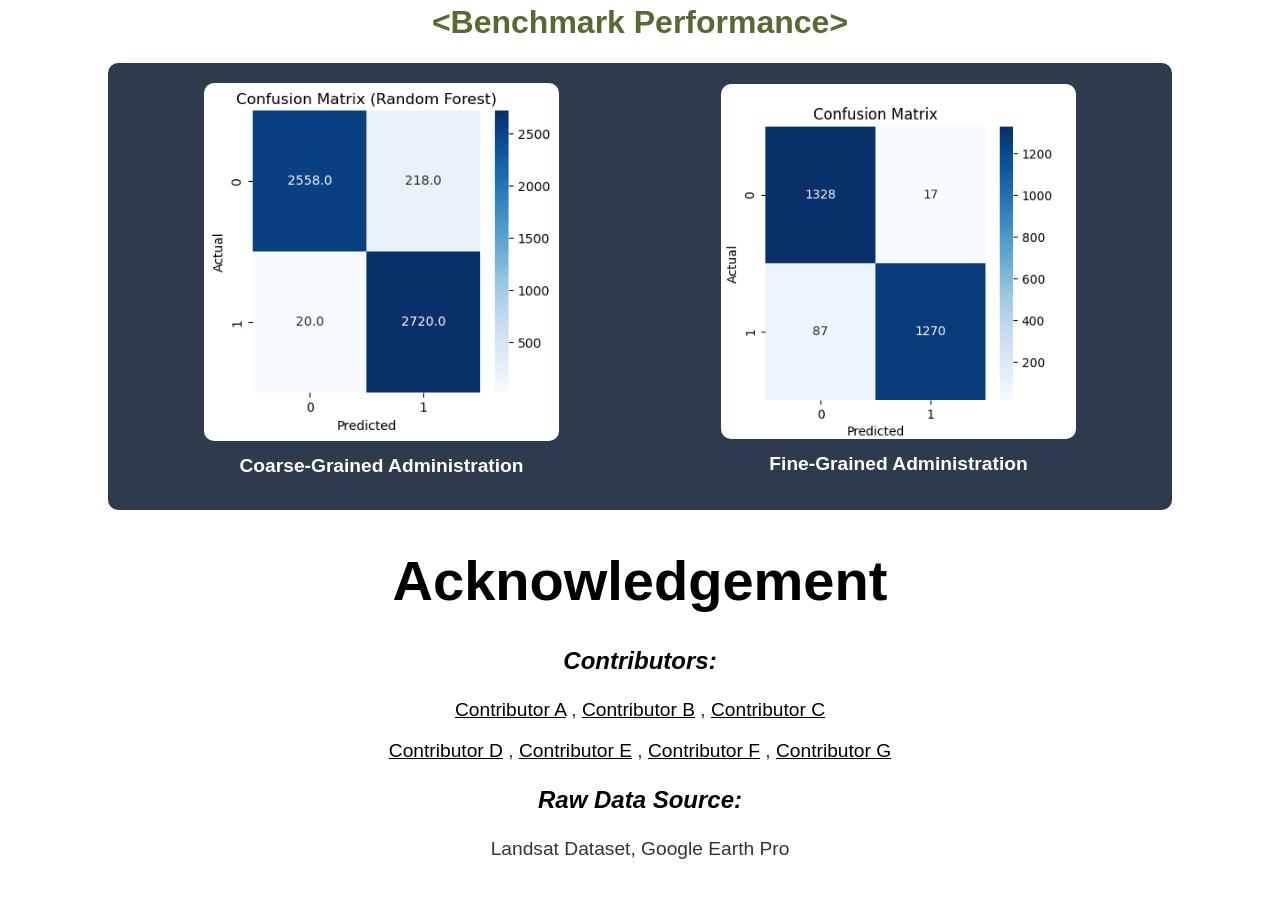
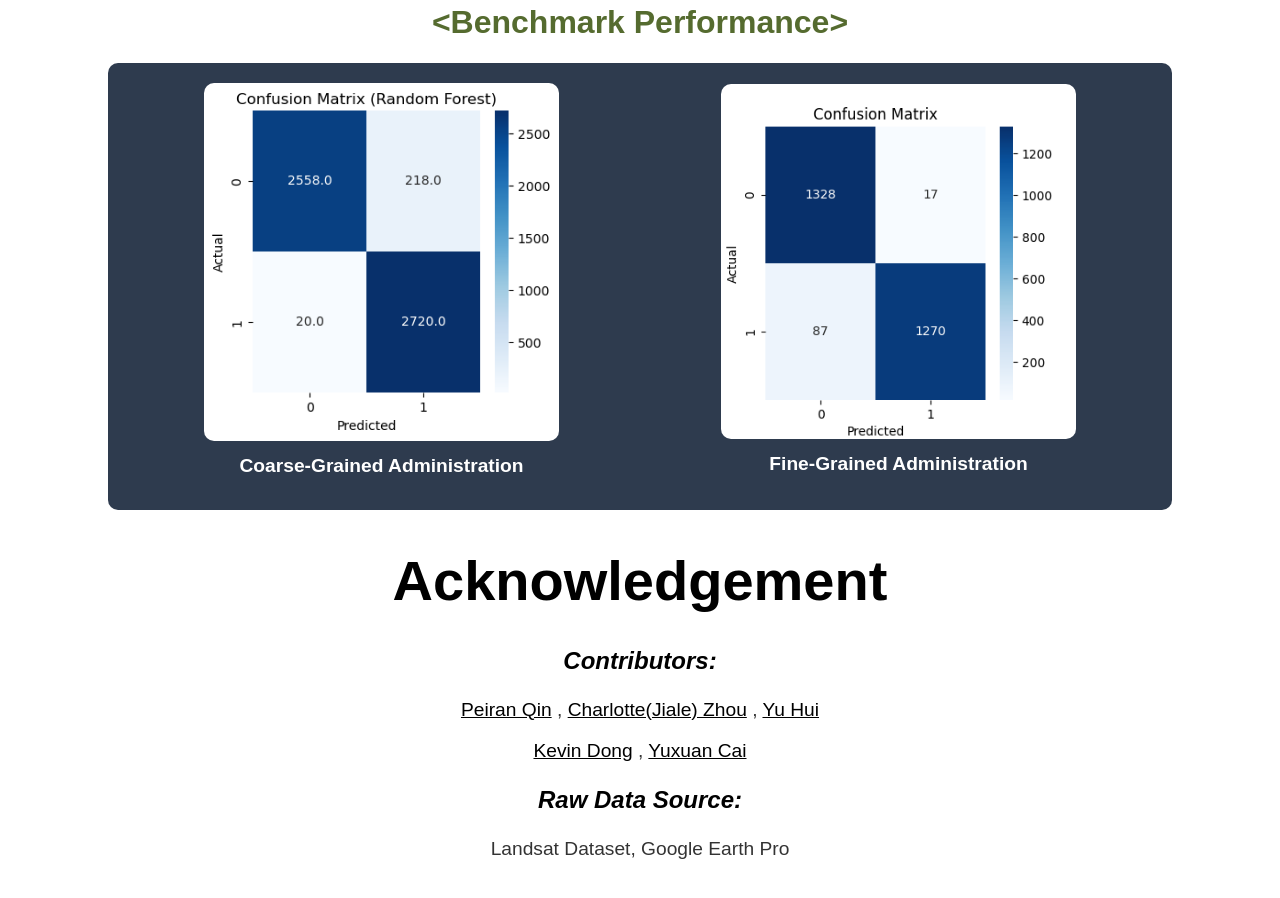
Before and after one commit to Mining-Mine/Mining-Mine.github.io, a Jekyll site: the page built from _pages/about.md, in a window 1280 px wide and 900 px high, scrolled down 2300 px. Built offline with Jekyll 4.4.1, drawn with Linux system fonts in a browser that asks for light colours.

Commit message:
Update about.html

```diff
--- a/_layouts/about.html
+++ b/_layouts/about.html
@@ -437,27 +437,21 @@
         <h3 style="text-align: center; font-style: italic;">Contributors:</h3>
         <p style="text-align: center;">
             <a href="https://mining-mine.github.io" target="_blank" style="color: black; text-decoration: none;">
-                <u>Contributor A</u>
+                <u> Peiran Qin</u>
             </a>,
             <a href="https://mining-mine.github.io" target="_blank" style="color: black; text-decoration: none;">
-                <u>Contributor B</u>
+                <u>Charlotte(Jiale) Zhou</u>
             </a>,
             <a href="https://mining-mine.github.io" target="_blank" style="color: black; text-decoration: none;">
-                <u>Contributor C</u>
+                <u>Yu Hui</u>
             </a>
         </p>
         <p style="text-align: center;">
             <a href="https://mining-mine.github.io" target="_blank" style="color: black; text-decoration: none;">
-                <u>Contributor D</u>
+                <u>Kevin Dong</u>
             </a>,
             <a href="https://mining-mine.github.io" target="_blank" style="color: black; text-decoration: none;">
-                <u>Contributor E</u>
-            </a>,
-            <a href="https://mining-mine.github.io" target="_blank" style="color: black; text-decoration: none;">
-                <u>Contributor F</u>
-            </a>,
-            <a href="https://mining-mine.github.io" target="_blank" style="color: black; text-decoration: none;">
-                <u>Contributor G</u>
+                <u>Yuxuan Cai</u>
             </a>
         </p>
     </div>
```
